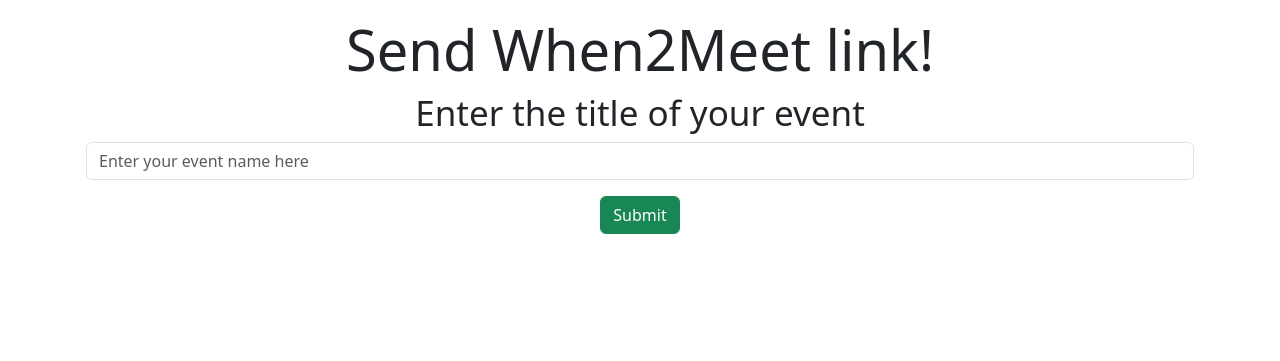
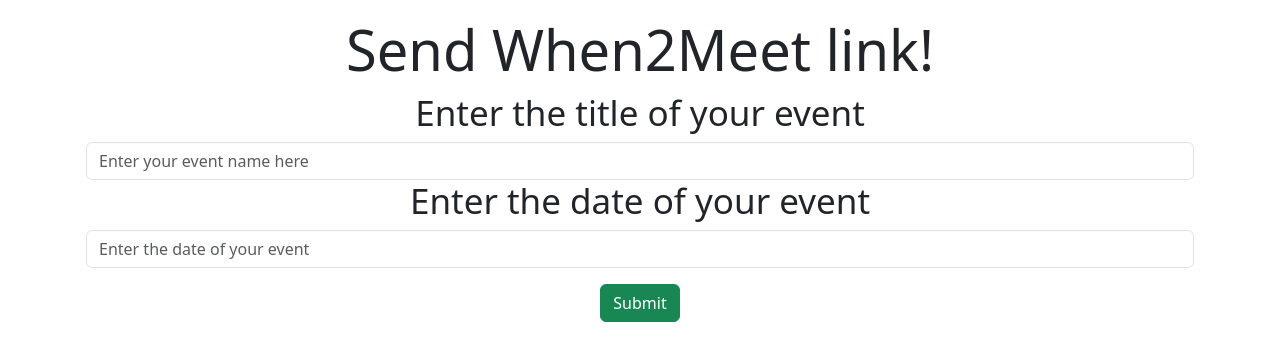
Before and after one commit to agrimreaper49/ClubMatch, a Django app: template club_compass_app/templates/club_compass_app/when2meet.html in a window 1280 px wide. Shown: the part 78-439 px from the top of the page. Run offline with Django 4.2, Linux system fonts and the light colour scheme; the template is opened without the code that fills it: values that come from a table or form of the project are taken from there, others are empty; some libraries are stand-ins or nearby versions.

Commit message:
dates in progress

```diff
--- a/club_compass_app/forms.py
+++ b/club_compass_app/forms.py
@@ -5,6 +5,12 @@ class When2MeetForm(forms.Form):
     event_name = forms.CharField(label="Enter the title of your event", max_length=50,
                                  widget=forms.TextInput(attrs={"placeholder": "Enter your event name here",
                                                                "class": "form-control"}))
+
+    # dates = forms.DateField(label="Meeting Date(s)", widget=forms.DateInput())
+
+    dates = forms.DateField(label="Enter the date of your event",
+                           widget=forms.DateInput(attrs={"class": "form-control",
+                                                         "placeholder": "Enter the date of your event"}))
 
 
 class MessageForm(forms.Form):
--- a/club_compass_app/templates/club_compass_app/when2meet.html
+++ b/club_compass_app/templates/club_compass_app/when2meet.html
@@ -11,6 +11,10 @@
             <label class="control-label"><h1 class="display-6"><small><strong>{{ form.event_name.label }}</strong></small></h1></label>
             {{ form.event_name }}
         </div>
+        <div class="form-group">
+            <label class="control-label"><h1 class="display-6"><small><strong>{{ form.dates.label }}</strong></small></h1></label>
+            {{ form.dates }}
+        </div>
     </div>
     <div class="container">
     <input type="submit" class="btn btn-success" value="Submit">
--- a/club_compass_app/views.py
+++ b/club_compass_app/views.py
@@ -25,6 +25,7 @@ class SendWhen2Meet(UserPassesTestMixin, generic.FormView):
     success_url = "/"
 
     def form_valid(self, form):
+        print("test")
         if self.request.user.is_authenticated \
                 and Club.check_user_owns_club(self.request.user):
             event_name = form.cleaned_data['event_name']
```
